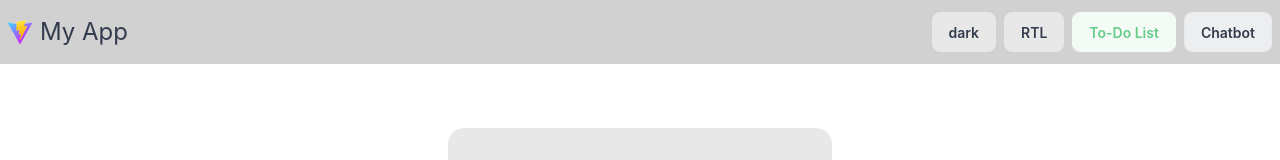
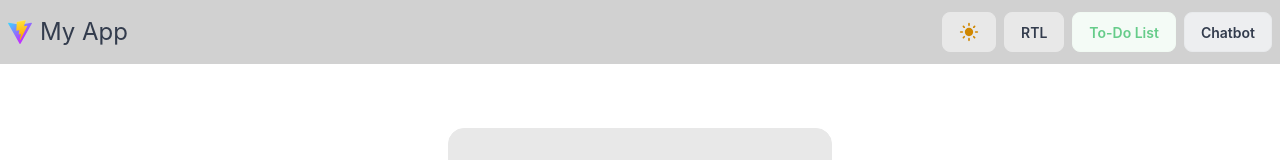
Before and after one commit to fabienbellanger/test-react, a React (Vite) app: page /todo in a window 1280 px wide. Shown: the top 160 px of the page. Built offline with nearby package versions, Linux system fonts and the light colour scheme.

Commit message:
Add theme mode and direction into separate component

```diff
--- a/package.json
+++ b/package.json
@@ -13,6 +13,7 @@
     "@tailwindcss/vite": "^4.1.7",
     "react": "^19.1.0",
     "react-dom": "^19.1.0",
+    "react-icons": "^5.5.0",
     "react-router": "^7.6.0",
     "tailwindcss-rtl": "^0.9.0"
   },
--- /dev/null
+++ b/src/components/layout/DirectionToggle.tsx
@@ -0,0 +1,15 @@
+import useDirection from '../../hooks/useDirection';
+
+/**
+ * Theme
+ *
+ */
+export default function DirectionToggle() {
+    const { isRTL, toggleDirection } = useDirection();
+
+    return (
+        <button className="btn" onClick={toggleDirection}>
+            {isRTL ? 'LTR' : 'RTL'}
+        </button>
+    );
+}
--- a/src/components/layout/NavBar.tsx
+++ b/src/components/layout/NavBar.tsx
@@ -1,6 +1,6 @@
-import useDirection from '../../hooks/useDirection';
 import { NavLink } from 'react-router';
-import useThemeMode from '../../hooks/useThemeMode';
+import ThemeToggle from './ThemeToggle';
+import DirectionToggle from './DirectionToggle';
 
 /**
  * Navigation bar component properties
@@ -17,9 +17,6 @@ interface NavBarProps {
  * @param {NavBarProps} props Component properties
  */
 export default function NavBar({ title }: NavBarProps) {
-    const { isRTL, toggleDirection } = useDirection();
-    const { theme, toggleTheme } = useThemeMode();
-
     const navLinkActiveClass = ({
         isPending,
         isActive,
@@ -47,13 +44,9 @@ export default function NavBar({ title }: NavBarProps) {
                     </h1>
                 </div>
                 <div className="flex items-center justify-end gap-2">
-                    <button className="btn" onClick={toggleTheme}>
-                        {theme}
-                    </button>
+                    <ThemeToggle />
 
-                    <button className="btn" onClick={toggleDirection}>
-                        {isRTL ? 'LTR' : 'RTL'}
-                    </button>
+                    <DirectionToggle />
 
                     <NavLink to="/todo" className={navLinkActiveClass}>
                         To-Do List
--- /dev/null
+++ b/src/components/layout/ThemeToggle.tsx
@@ -0,0 +1,20 @@
+import useThemeMode from '../../hooks/useThemeMode';
+import { MdLightMode, MdDarkMode } from 'react-icons/md';
+
+/**
+ * Theme
+ *
+ */
+export default function ThemeToggle() {
+    const { theme, toggleTheme } = useThemeMode();
+
+    return (
+        <button className="btn text-xl" onClick={toggleTheme}>
+            {theme === 'dark' ? (
+                <MdLightMode className="text-yellow-600" />
+            ) : (
+                <MdDarkMode className="text-blue-900" />
+            )}
+        </button>
+    );
+}
```
Also changed, not shown: 2 other files (tests, documents, lock files or other folders).
